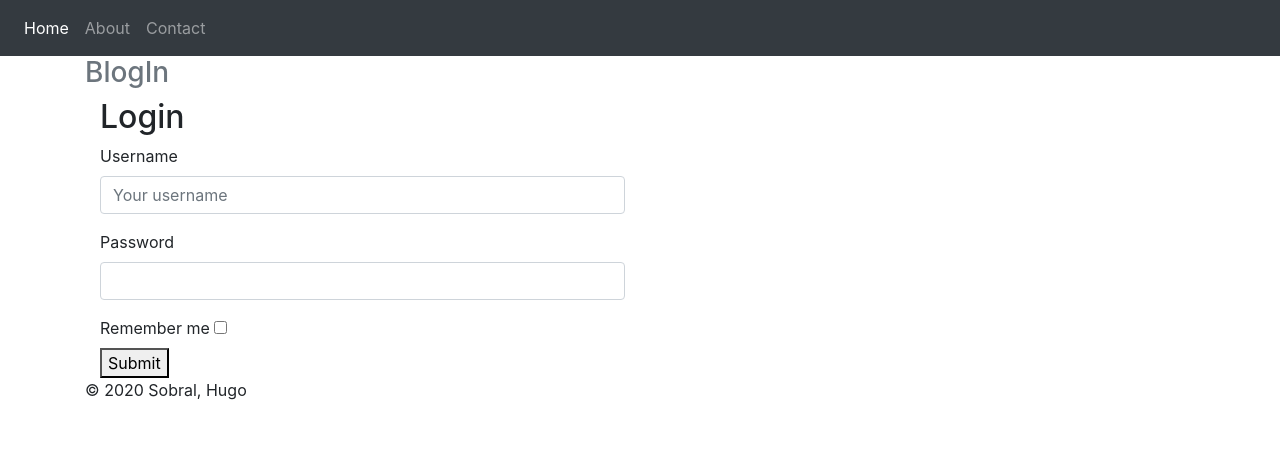
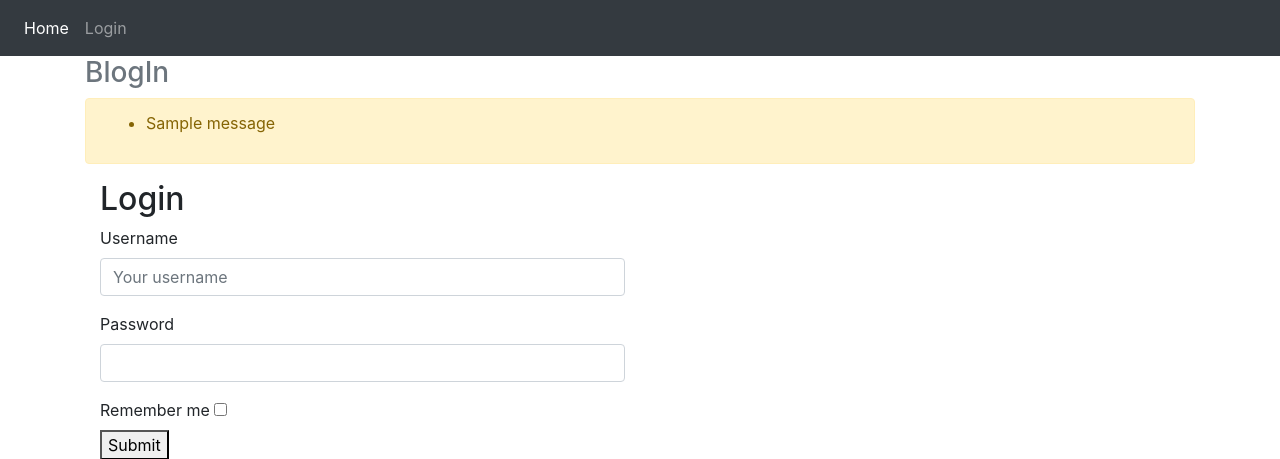
Before and after one commit to KiSobral/flask_studies, a Flask app: page /login in a window 1280 px wide. Shown: the top 459 px of the page. Run offline with Flask 2, Linux system fonts and the light colour scheme; tables that the repository leaves empty hold one stand-in row (values such as "Sample post"); one stand-in notice (Sample message) is shown; some libraries are stand-ins or nearby versions.

Commit message:
Handle login permissions in application

```diff
--- a/app/__init__.py
+++ b/app/__init__.py
@@ -2,6 +2,7 @@ from flask import Flask
 from flask_sqlalchemy import SQLAlchemy
 from flask_script import Manager
 from flask_migrate import Migrate, MigrateCommand
+from flask_login import LoginManager
 
 app = Flask(__name__)
 app.config.from_object('config')
@@ -13,5 +14,8 @@ migrate = Migrate(app, db)
 manager = Manager(app)
 manager.add_command('db', MigrateCommand)
 
+login_manager = LoginManager()
+login_manager.init_app(app)
+
 from app.models import tables, forms
 from app.controllers import router
--- a/app/controllers/router.py
+++ b/app/controllers/router.py
@@ -1,8 +1,13 @@
-from flask import render_template
-from app import app, db
+from flask import render_template, flash, redirect, url_for
+from flask_login import login_user, logout_user
+from app import app, db, login_manager
 
 from app.models.tables import User
 from app.models.forms import loginForm
+
+@login_manager.user_loader
+def load_user(id):
+    return User.query.filter_by(id=id).first()
 
 @app.route("/", methods=['GET'])
 def index():
@@ -12,9 +17,21 @@ def index():
 def login():
     form = loginForm()
     if form.validate_on_submit():
-        print(form.username.data)
-        print(form.password.data)
+        user = User.query.filter_by(username=form.username.data).first()
+        if user and user.password == form.password.data:
+            login_user(user)
+            flash("Logged succesfully.")
+            return redirect(url_for("index"))
+        else:
+            flash("Invalid login.")
+
     else:
         print(form.errors)
 
     return render_template('login.html', form=form)
+
+@app.route("/logout")
+def logout():
+    logout_user()
+    flash("Logged out succesfully.")
+    return redirect(url_for("index"))
--- a/app/templates/base.html
+++ b/app/templates/base.html
@@ -29,13 +29,15 @@
                         <a class="nav-link" href="/"> Home <span class="sr-only">(current)</span></a>
                       </li>
 
-                      <li class="nav-item">
-                        <a class="nav-link" href="#"> About </a>
-                      </li>
-
-                      <li class="nav-item">
-                        <a class="nav-link" href="#"> Contact </a>
-                      </li>
+                      {% if current_user.is_authenticated %}
+                        <li class="nav-item">
+                          <a class="nav-link" href="{{ url_for('logout') }}"> Logout </a>
+                        </li>
+                      {% else %}
+                        <li class="nav-item">
+                          <a class="nav-link" href="{{ url_for('login') }}"> Login </a>
+                        </li>
+                      {% endif %}
                     </ul>
                 </div>
             </nav>
@@ -46,6 +48,19 @@
         </div>
 
         <div class="container">
+
+            {% with messages = get_flashed_messages() %}
+              {% if messages %}
+                <div class="alert alert-warning">
+                  <ul class="flashes">
+                    {% for message in messages %}
+                    <li> {{ message }} </li>
+                    {% endfor %}
+                  </ul>
+                </div>
+              {% endif %}
+            {% endwith %}
+
 
             {% block content %}
             {% endblock %}
--- a/requirements.txt
+++ b/requirements.txt
@@ -2,6 +2,7 @@ alembic==1.3.2
 astroid==2.3.3
 Click==7.0
 Flask==1.1.1
+Flask-Login==0.4.1
 Flask-Migrate==2.5.2
 Flask-Script==2.0.6
 Flask-SQLAlchemy==2.4.1
```
Also changed, not shown: app/models/tables.py (+15 -0 lines).
